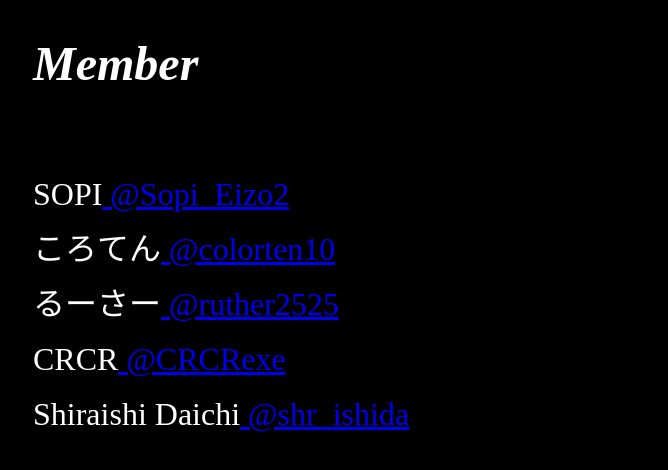
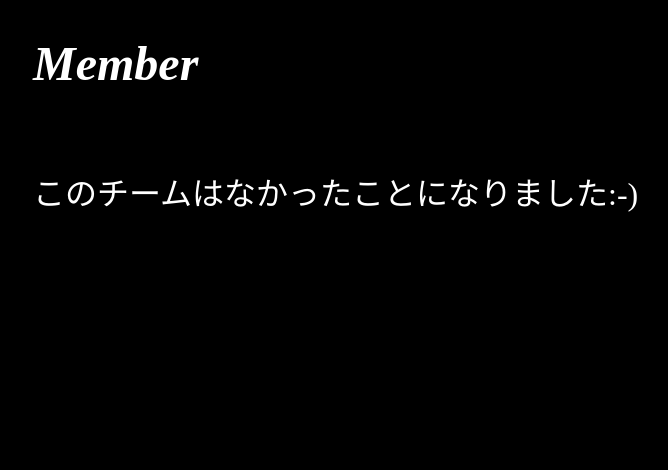
Before and after one commit to SopiEizo/SMCT, a plain HTML site: page SMCT/index.html in a window 1280 px wide. Shown: the part 1127-1597 px from the top of the page, without its empty margins (31-699 px from the left). Drawn offline with nearby package versions, Linux system fonts and the light colour scheme.

Commit message:
Update index.html
あ

```diff
--- a/SMCT/index.html
+++ b/SMCT/index.html
@@ -29,8 +29,7 @@
 	</div>
 	<img src="image/SMCT3.png" alt="SMCT" class="lead five" width="300">
 <h3 class="two"><em><font size="10">Member</font></em></h3>
-<p class="lead three fade-in-bottom"><font size="6">SOPI<a href="https://twitter.com/Sopi_Eizo2">    @Sopi_Eizo2</a><br>ころてん<a href="https://twitter.com/colorten10">    @colorten10
-	</a><br>るーさー<a href="https://twitter.com/ruther2525">    @ruther2525</a><br>CRCR<a href="https://twitter.com/CRCRexe">    @CRCRexe</a><br>Shiraishi Daichi<a href="https://twitter.com/shr_ishida">    @shr_ishida</a></font></p>
+<p class="lead three fade-in-bottom"><font size="6">このチームはなかったことになりました:-)</font></p>
 	</div>
 
   <!-- ローディング画面 -->
```
